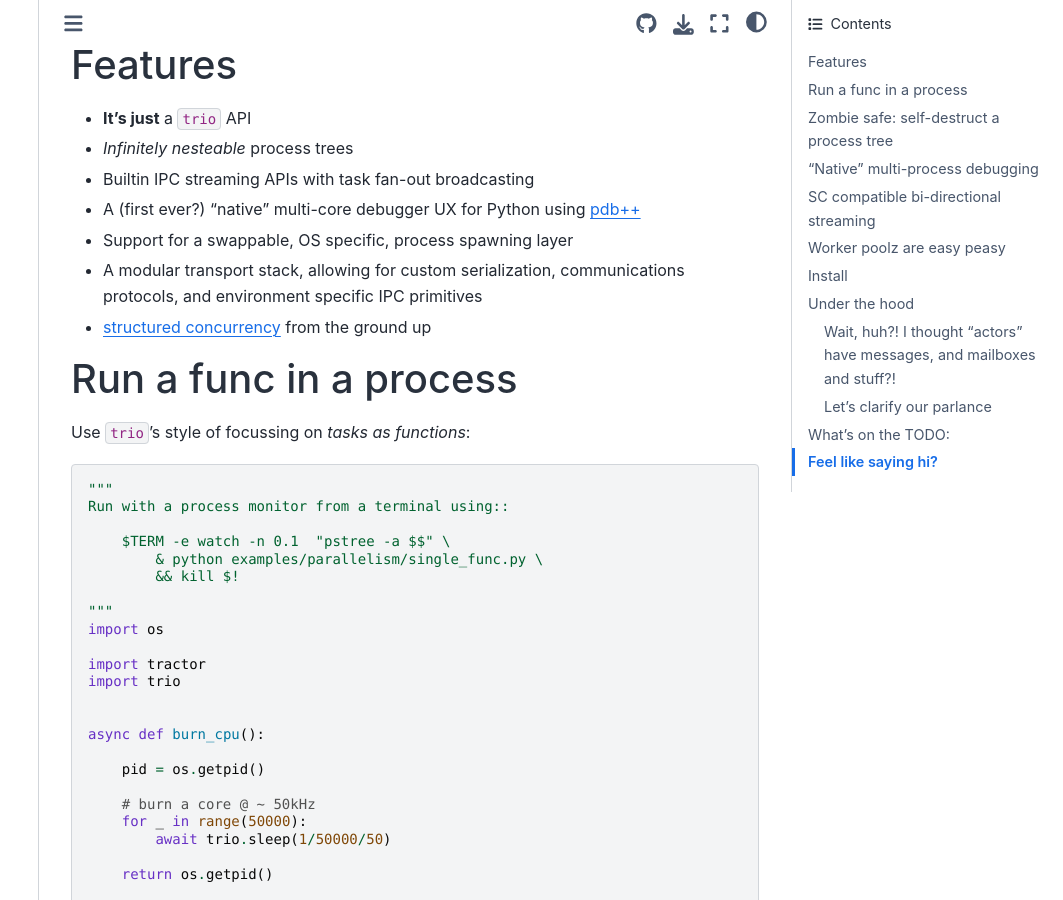
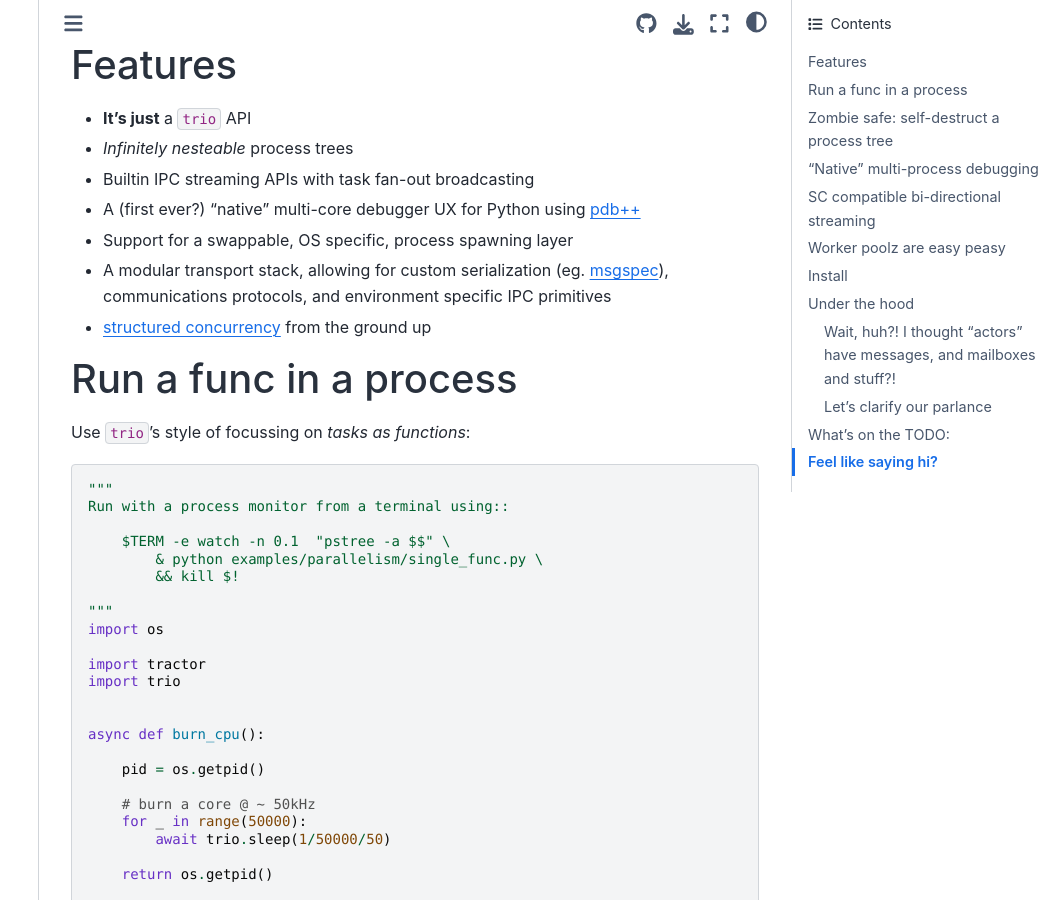
Before and after one commit to goodboy/tractor, a Sphinx documentation site: the page built from docs/README.rst, in a window 1280 px wide and 900 px high, scrolled down 563 px. Shown: the whole window, without its empty margins (217-1280 px from the left). Built offline with Sphinx 7.4.7 and the Sphinx Book theme 1.1.4, drawn with Linux system fonts in a browser that asks for light colours; some of the changed text lies outside the part shown.

Commit message:
Add `msgspec` mentions to readme

```diff
--- a/docs/README.rst
+++ b/docs/README.rst
@@ -24,8 +24,9 @@
 - Builtin IPC streaming APIs with task fan-out broadcasting
 - A (first ever?) "native" multi-core debugger UX for Python using `pdb++`_
 - Support for a swappable, OS specific, process spawning layer
-- A modular transport stack, allowing for custom serialization,
-  communications protocols, and environment specific IPC primitives
+- A modular transport stack, allowing for custom serialization (eg.
+  `msgspec`_), communications protocols, and environment specific IPC
+  primitives
 - `structured concurrency`_ from the ground up
 
 
@@ -322,6 +323,12 @@
     pip install tractor
 
 
+To try out the (optionally) faster `msgspec`_ codec instead of the
+default ``msgpack`` lib::
+
+    pip install tractor[msgspec]
+
+
 From git::
 
     pip install git+git://github.com/goodboy/tractor.git
@@ -394,7 +401,8 @@
 
 - (Soon to land) ``asyncio`` support allowing for "infected" actors where
   `trio` drives the `asyncio` scheduler via the astounding "`guest mode`_"
-- Typed messaging protocols (ex. via ``msgspec``)
+- Typed messaging protocols (ex. via ``msgspec``, see `#36
+  <https://github.com/goodboy/tractor/issues/36>`_)
 - Erlang-style supervisors via composed context managers
 
 
@@ -427,6 +435,7 @@
 .. _unrequirements: https://en.wikipedia.org/wiki/Actor_model#Direct_communication_and_asynchrony
 .. _async generators: https://www.python.org/dev/peps/pep-0525/
 .. _trio-parallel: https://github.com/richardsheridan/trio-parallel
+.. _msgspec: https://jcristharif.com/msgspec/
 
 
 .. |gh_actions| image:: https://img.shields.io/endpoint.svg?url=https%3A%2F%2Factions-badge.atrox.dev%2Fgoodboy%2Ftractor%2Fbadge&style=popout-square
```
